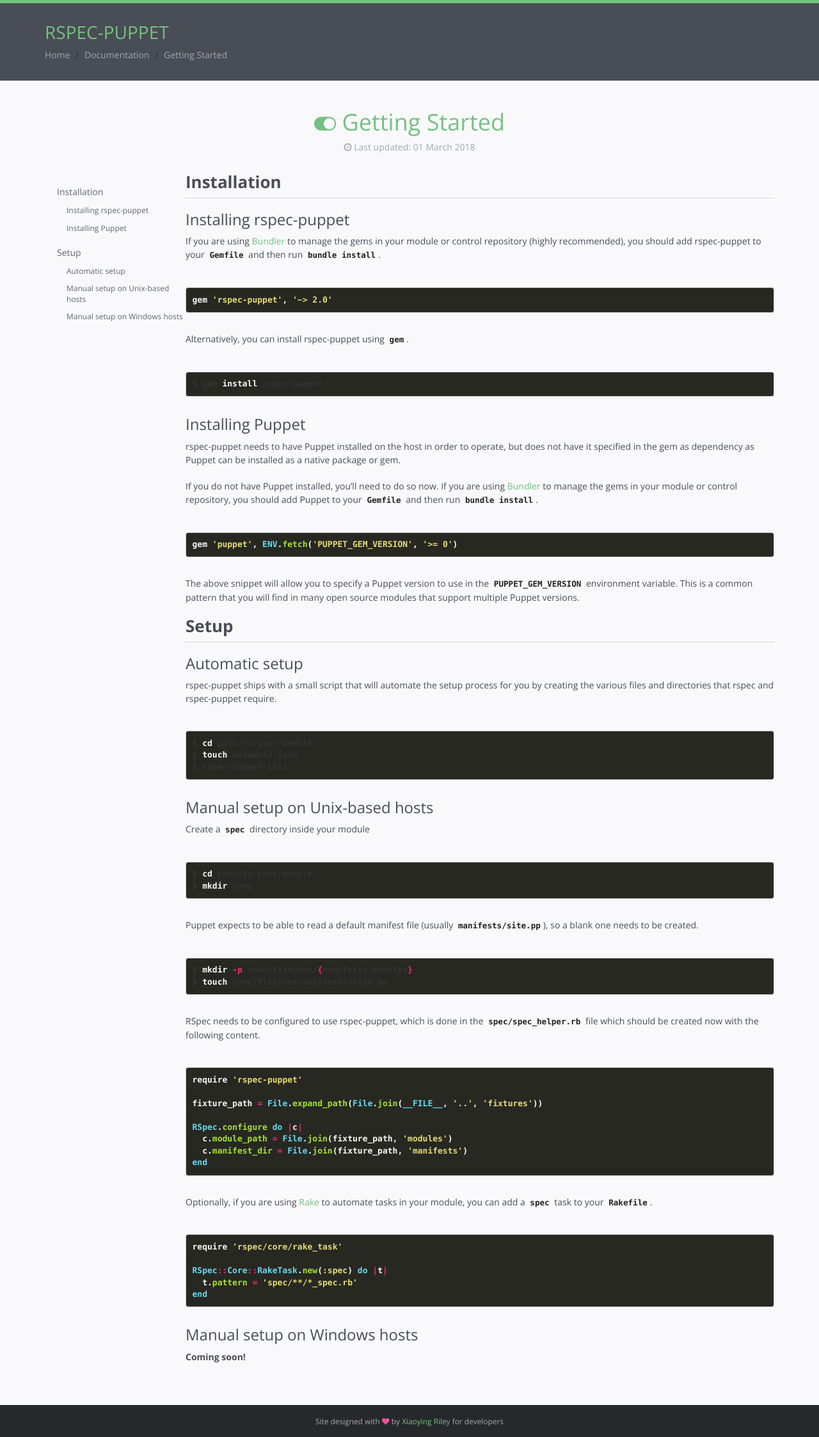
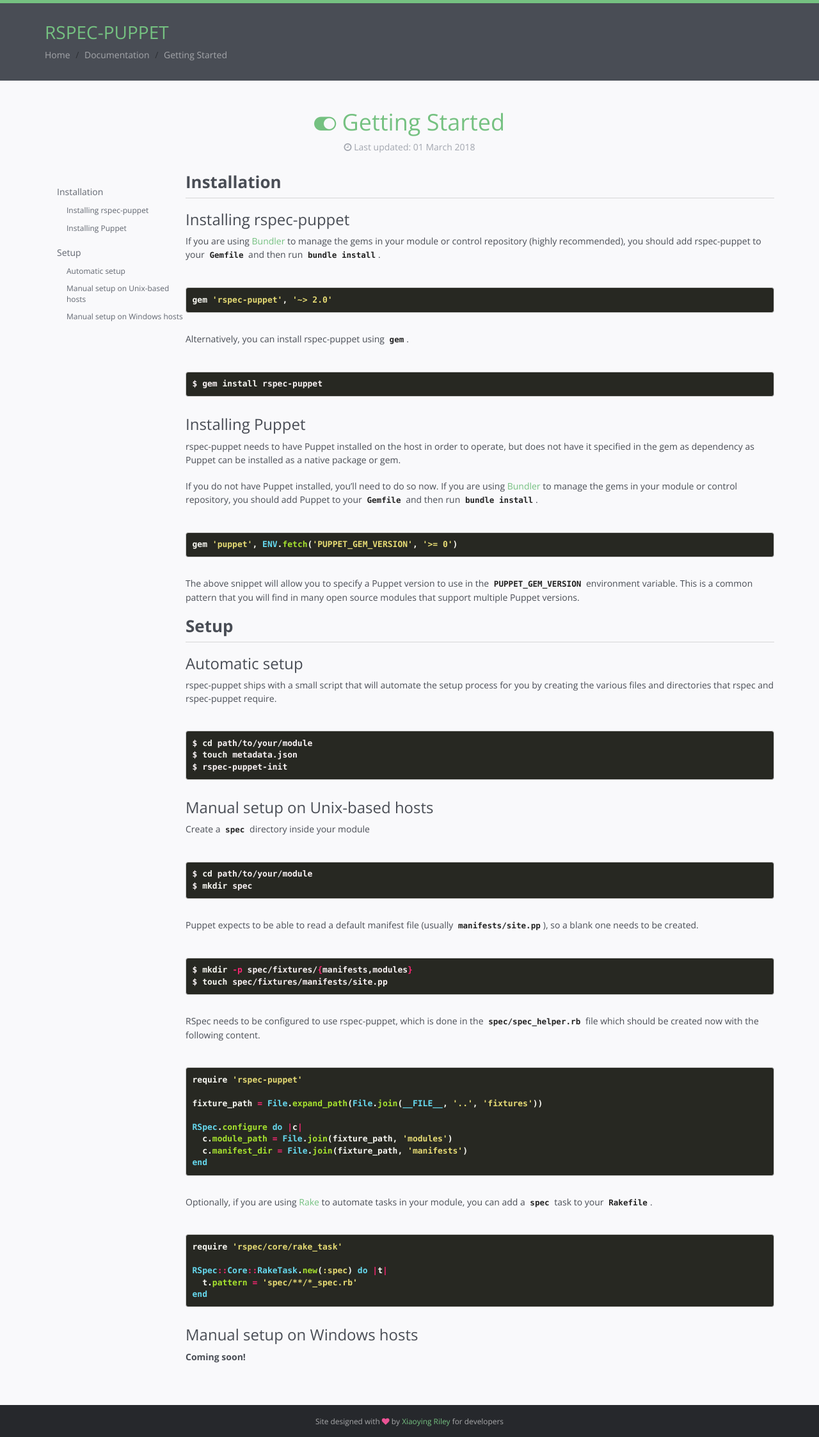
Before and after one commit to rodjek/rspec-puppet, a Jekyll site: the page built from docs/documentation/setup/index.md, in a window 1280 px wide. Shown: the whole page at 64% size. Built offline with Jekyll 4.4.1, drawn with Linux system fonts in a browser that asks for light colours.

Commit message:
Update code block default text color

```diff
--- a/docs/assets/css/monokai.css
+++ b/docs/assets/css/monokai.css
@@ -1,4 +1,4 @@
-.highlight pre { background-color: #272822; }
+.highlight pre { background-color: #272822; color: #f9f2f4; }
 .highlight .hll { background-color: #272822; }
 .highlight .c { color: #75715e } /* Comment */
 .highlight .err { color: #960050; background-color: #1e0010 } /* Error */
```
